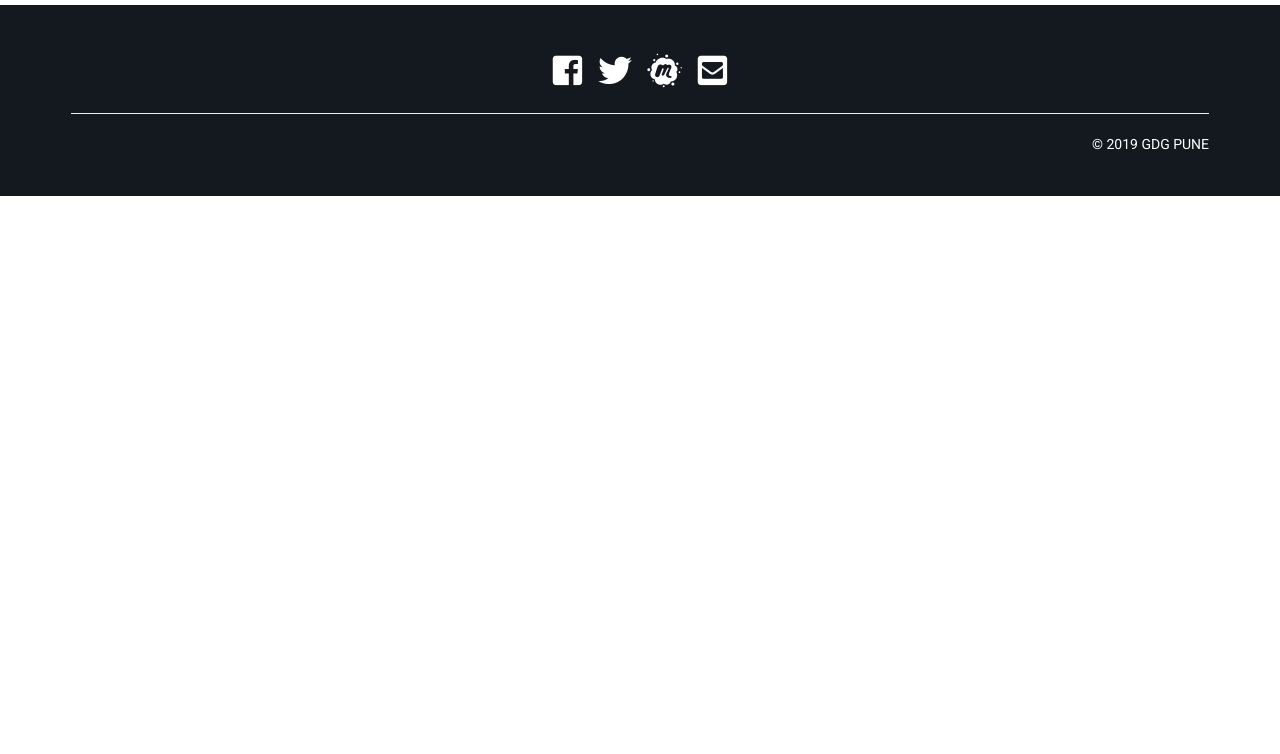
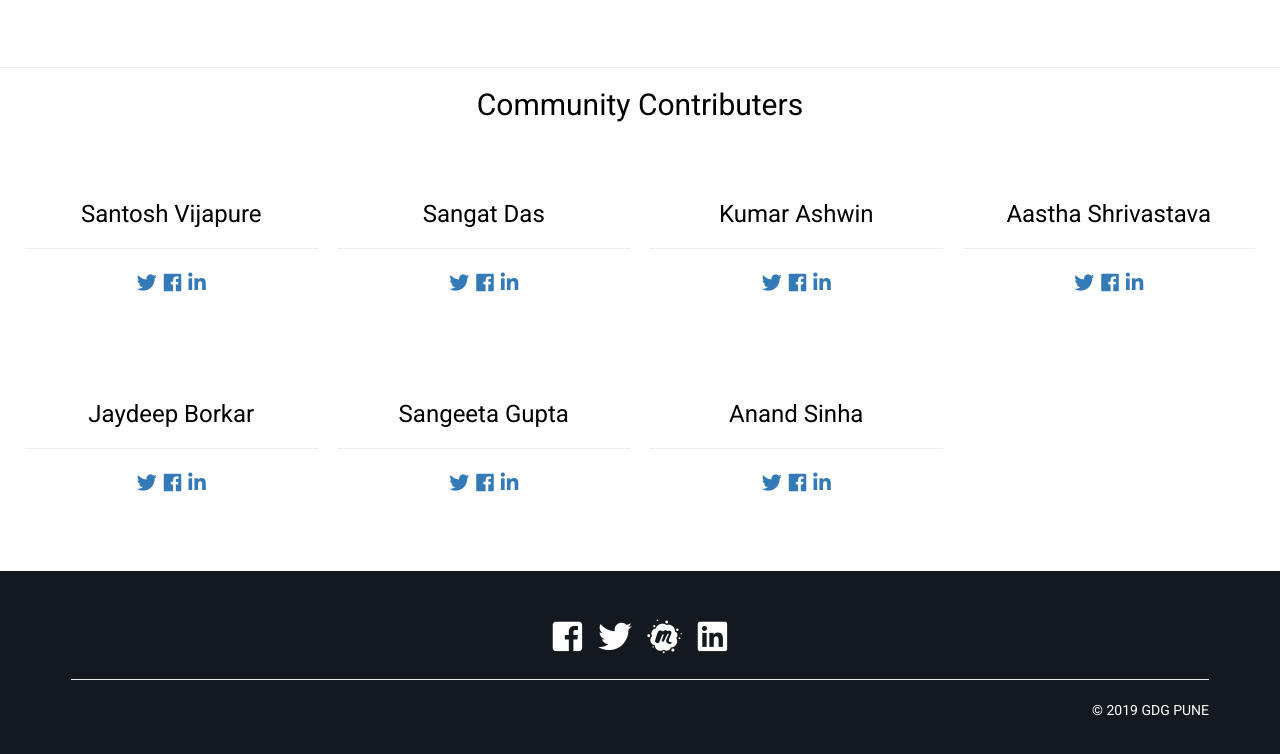
Before and after one commit to wtm-oss/wtm-oss.github.io, a plain HTML site: page team/index.html in a window 1280 px wide. Shown: the part 1012-1766 px from the top of the page. Before the commit the page ends 1208 px from the top, so only its background shows below. Drawn offline with nearby package versions, Linux system fonts and the light colour scheme; a script that the page names is missing.

Commit message:
updated footer of all pages and added contributers

```diff
--- a/team/index.html
+++ b/team/index.html
@@ -60,7 +60,7 @@
 
         <ul class="nav navbar-nav navbar-right">
           <li  class="text-center" ><a href="../home/index.html">Home</b> </a></li>
-          <li class=" text-center"><a href="../DevFest/index.html">DevFest  </a></li>
+          <li class=" text-center"><a href="../devfest/index.html">DevFest  </a></li>
           <li class="  text-center"><a href="../speakers/index.html">Speakers</a></li>
           <li class="active text-center"><a href="../team/index.html">Team</a></li>
           <li class=" text-center"><a href="../aboutus/index.html">About Us</a></li>
@@ -78,7 +78,7 @@
 <h1>MEET THE CORE TEAM</h1>
 </div>
 <!-- Members' Details -->
-<div class="row">
+<div class="row"  style="margin-left: 50px !important;">
   <div class="col-lg-3 col-md-4 col-sm-6 coll">
     <div class="card text-center">
       <img src="../img/mahaveer.jpg" alt="Avatar" class="profile-image" style="width:100%; height:100%">
@@ -139,7 +139,7 @@
 
 <!-- first row ends -->
 <!-- second row starts -->
-<div class="row">
+<div class=" card-row row " style="margin-left: 50px !important;">
   <div class="col-lg-3 col-md-4 col-sm-6 coll">
     <div class="card text-center">
       <img src="../img/pranoti.jpg" alt="Avatar" class="profile-image" style="width:100%; height:100%">
@@ -199,18 +199,109 @@
 </div>
 <!-- second row ends -->
 <!-- body ends -->
+<hr>
+<!-- contributers starts -->
+<h2 class="text-center">Community Contributers</h2>
+<br>
+<br>
+
+<div class="container-fluid">
+    <div class="row">
+        <div class="contributers-card col-lg-3 col-md-4 col-sm-6">
+          <div class=" text-center">
+            <h3> Santosh Vijapure</h3>
+              <hr>
+              <p class="text-center">
+                  <a href="https://twitter.com/sant0shvijapure" class="social-icons"><i class="fab fa-twitter" class="social"></i></a>&nbsp;
+                  <a href="https://facebook.com/Santoshkumar.vijapure" class="social-icons"><i class="fab fa-facebook" class="social"></i></a>&nbsp;
+                  <a href="https://www.linkedin.com/in/Santosh-vijapure" class="social-icons"><i class="fab fa-linkedin-in" class="social"></i></a>
+                </p>
+          </div>
+        </div>
+        <div class="contributers-card col-lg-3 col-md-4 col-sm-6">
+            <div class="text-center">
+              <h3>Sangat Das </h3>
+                <hr>
+                <p class="text-center">
+                    <a href="#" class="social-icons"><i class="fab fa-twitter" class="social"></i></a>&nbsp;
+                    <a href="#" class="social-icons"><i class="fab fa-facebook" class="social"></i></a>&nbsp;
+                    <a href="#" class="social-icons"><i class="fab fa-linkedin-in" class="social"></i></a>
+                  </p>
+            </div>
+          </div>
+          <div class="contributers-card col-lg-3 col-md-4 col-sm-6">
+              <div class="text-center">
+                <h3>Kumar Ashwin</h3>
+                  <hr>
+                  <p class="text-center">
+                      <a href="#" class="social-icons"><i class="fab fa-twitter" class="social"></i></a>&nbsp;
+                      <a href="#" class="social-icons"><i class="fab fa-facebook" class="social"></i></a>&nbsp;
+                      <a href="#" class="social-icons"><i class="fab fa-linkedin-in" class="social"></i></a>
+                    </p>
+              </div>
+          </div>
+          <div class="contributers-card col-lg-3 col-md-4 col-sm-6">
+              <div class="text-center">
+                <h3>Aastha Shrivastava</h3>
+                  <hr>
+                  <p class="text-center">
+                      <a href="#" class="social-icons"><i class="fab fa-twitter" class="social"></i></a>&nbsp;
+                      <a href="#" class="social-icons"><i class="fab fa-facebook" class="social"></i></a>&nbsp;
+                      <a href="#" class="social-icons"><i class="fab fa-linkedin-in" class="social"></i></a>
+                    </p>
+              </div>
+            </div>
+    </div>
+    <div class="row">
+        <div class="contributers-card col-lg-3 col-md-4 col-sm-6">
+            <div class="text-center">
+              <h3>Jaydeep Borkar</h3>
+                <hr>
+                <p class="text-center">
+                    <a href="#" class="social-icons"><i class="fab fa-twitter" class="social"></i></a>&nbsp;
+                    <a href="#" class="social-icons"><i class="fab fa-facebook" class="social"></i></a>&nbsp;
+                    <a href="#" class="social-icons"><i class="fab fa-linkedin-in" class="social"></i></a>
+                  </p>
+            </div>
+          </div>
+          <div class="contributers-card col-lg-3 col-md-4 col-sm-6">
+              <div class="text-center">
+                <h3>Sangeeta Gupta</h3>
+                  <hr>
+                  <p class="text-center">
+                      <a href="#" class="social-icons"><i class="fab fa-twitter" class="social"></i></a>&nbsp;
+                      <a href="#" class="social-icons"><i class="fab fa-facebook" class="social"></i></a>&nbsp;
+                      <a href="#" class="social-icons"><i class="fab fa-linkedin-in" class="social"></i></a>
+                    </p>
+              </div>
+            </div>
+            <div class="contributers-card col-lg-3 col-md-4 col-sm-6">
+                <div class="text-center">
+                  <h3>Anand Sinha</h3>
+                    <hr>
+                    <p class="text-center">
+                        <a href="#" class="social-icons"><i class="fab fa-twitter" class="social"></i></a>&nbsp;
+                        <a href="#" class="social-icons"><i class="fab fa-facebook" class="social"></i></a>&nbsp;
+                        <a href="#" class="social-icons"><i class="fab fa-linkedin-in" class="social"></i></a>
+                      </p>
+                </div>
+              </div>
+    </div>
+</div>
+
+<!-- contributers Ends -->
 
  <!-- footer starts -->
 <div>
 
   <section id="lab_social_icon_footer">
     <div class="container">
-            <div class="text-center center-block">
-                    <a href="#"><i id="social-fb" class="fab fa-facebook-square fa-3x social"></i></a>
-                  <a href="#"><i id="social-tw" class="fab fa-twitter fa-3x social"></i></a>
-                  <a href="#"><i id="social-gp" class="fab fa-meetup fa-3x social"></i></a>
-                  <a href="#"><i id="social-em" class="fa fa-envelope-square fa-3x social"></i></a>
-        </div>
+        <div class="text-center center-block">
+            <a href="https://www.facebook.com/groups/gdgpune/"><i id="social-fb" class="fab fa-facebook-square fa-3x social"></i></a>
+            <a href="https://twitter.com/gdgpune?lang=en"><i id="social-tw" class="fab fa-twitter fa-3x social"></i></a>
+            <a href="https://www.meetup.com/Pune-GDG/"><i id="social-gp" class="fab fa-meetup fa-3x social"></i></a>
+            <a href="https://www.linkedin.com/company/gdgpune"><i id="social-fb" class="fab fa-linkedin fa-3x social"></i></a>
+     </div>
         <hr>
         <!-- <img src="../img/gdgpune-x.jpg" style="height: 50px; margin:0;" class="img img-responsive" alt=""> -->
         <div class="text-right footer-text"> © 2019 GDG PUNE  </div>
--- a/team/team.css
+++ b/team/team.css
@@ -1,9 +1,14 @@
-.row{
+.card-row{
   margin-left: 50px;
 }
 
+.row
+{
+  margin: 0% !important;
+}
 .coll{
   margin-bottom: 50px;
+  padding: 0% !important;
 }
 .card {
   transition: 0.5s;
@@ -50,3 +55,8 @@ h1:before{
 .ham{
   color:purple;
 }
+.contributers-card{
+
+  height: 200px;
+  padding: 10px;
+}
```
Also changed, not shown: aboutus/index.html (+6 -6 lines), devfest/index.html (+6 -6 lines), home/index.html (+2 -2 lines), speakers/index.html (+6 -6 lines).
